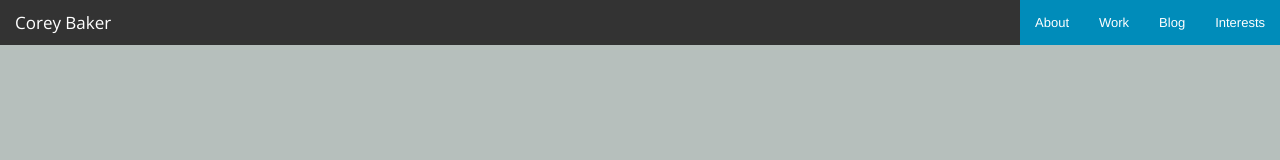
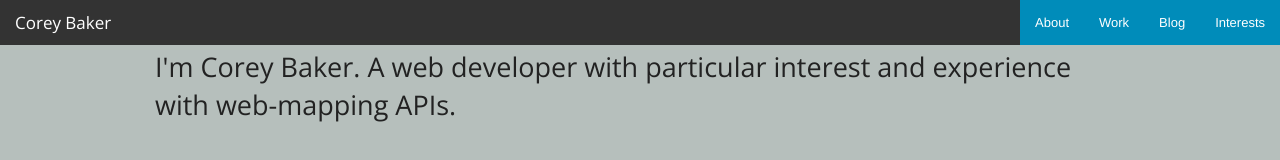
Before and after one commit to coreybaker/foundationfive, a plain HTML site: page index.html in a window 1280 px wide. Drawn offline with nearby package versions, Linux system fonts and the light colour scheme.

Commit message:
working with the columns

```diff
--- a/css/style.css
+++ b/css/style.css
@@ -10,10 +10,6 @@ With ok coding practices and a lot of heart.
  	background:#B6BFBC;
  }
 
- header {
- 	background:black;
- }
-
  .top-bar {
  	position:static;
  }
--- a/index.html
+++ b/index.html
@@ -31,7 +31,11 @@
 </nav>
 
 
-
+    <div class="row">
+        <div class="large-12 large-centered columns">
+          <h3>I'm Corey Baker. A web developer with particular interest and experience with web-mapping APIs.</h3>
+        </div>
+    </div>
 
 
 
```
